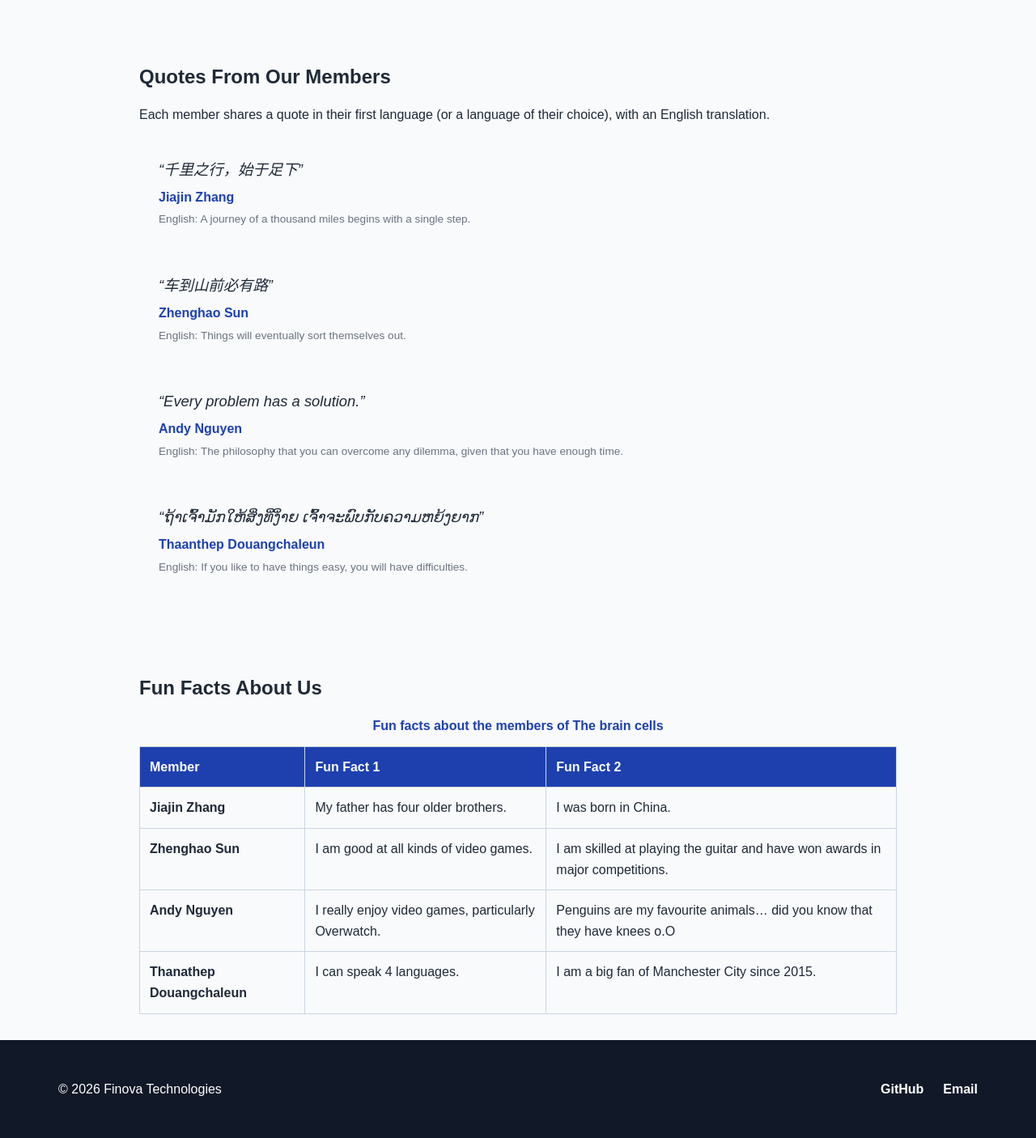
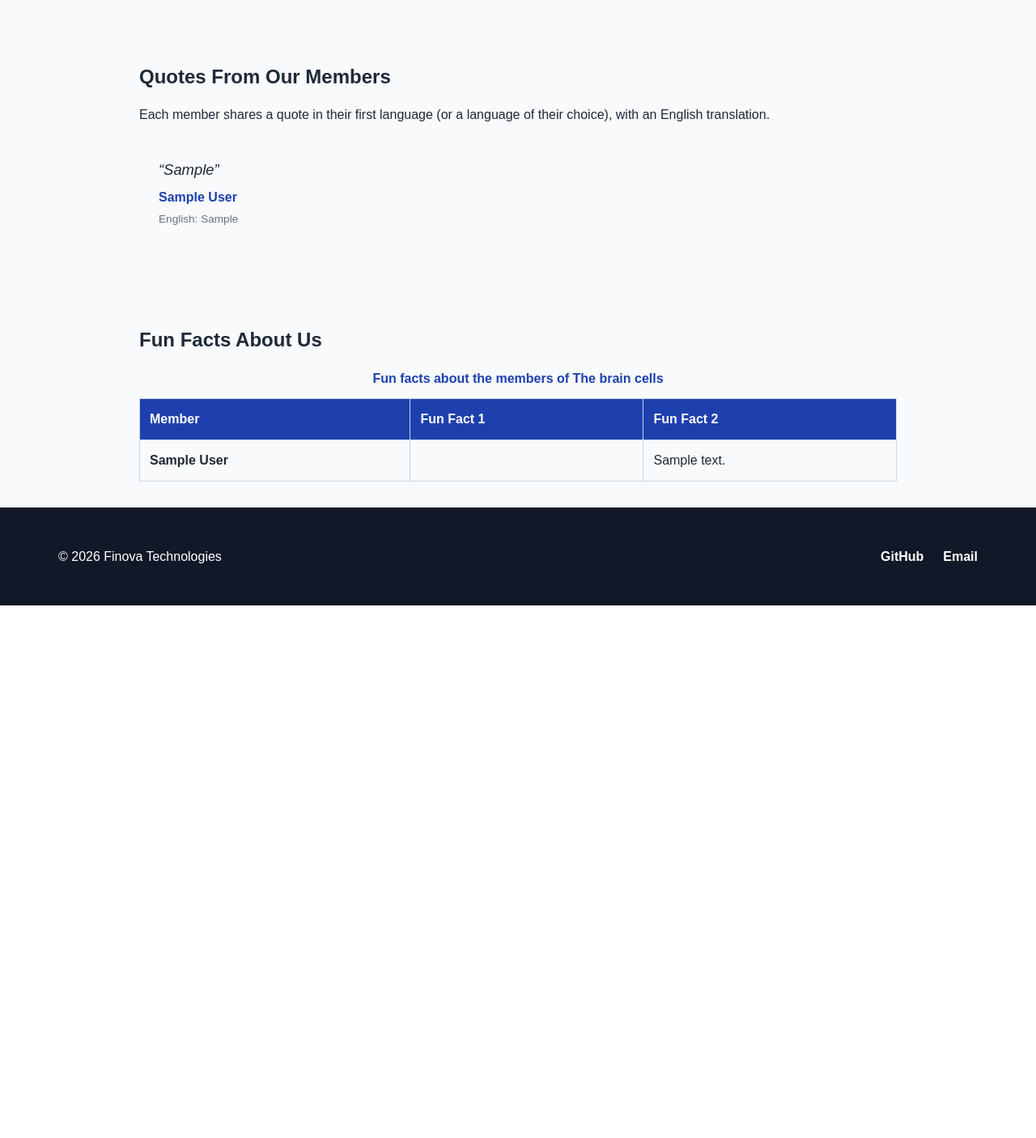
Before and after one commit to JiajinZhang-123/Applied-Web-Project-Part-2, a PHP site: page /about.php in a window 1280 px wide. Shown: the part 1565-2971 px from the top of the page at 81% size. After the commit the page ends 2313 px from the top, so only its background shows below. Run offline with PHP 8.4, Linux system fonts and the light colour scheme; tables that the repository leaves empty or names only in its code hold one stand-in row (values such as "Sample post").

Commit message:
feat: Load quotes and fun facts from database, complete dynamic about page

```diff
--- a/project2/about.php
+++ b/project2/about.php
@@ -140,43 +140,32 @@ include 'nav.inc';
             translation.
         </p>
 
-        <article class="quote-card">
-            <p class="quote-original">&ldquo;千里之行，始于足下&rdquo;</p>
-            <p class="quote-author">Jiajin Zhang</p>
-            <p class="quote-english">
-                English: A journey of a thousand miles begins with a
-                single step.
-            </p>
-        </article>
+        <?php
+        $query = "SELECT m.full_name, q.original_quote, q.english_translation
+                  FROM member_quotes q
+                  JOIN team_members m ON q.member_id = m.member_id
+                  ORDER BY m.display_order";
 
-        <article class="quote-card">
-            <p class="quote-original">&ldquo;车到山前必有路&rdquo;</p>
-            <p class="quote-author">Zhenghao Sun</p>
-            <p class="quote-english">
-                English: Things will eventually sort themselves out.
-            </p>
-        </article>
+        $result = mysqli_query($dbconn, $query);
 
-        <article class="quote-card">
-            <p class="quote-original">&ldquo;Every problem has a solution.&rdquo;</p>
-            <p class="quote-author">Andy Nguyen</p>
-            <p class="quote-english">
-                English: The philosophy that you can overcome any
-                dilemma, given that you have enough time.
-            </p>
-        </article>
+        if ($result && mysqli_num_rows($result) > 0) {
+            while ($row = mysqli_fetch_assoc($result)) {
+                ?>
+                <article class="quote-card">
+                    <p class="quote-original">&ldquo;<?php echo htmlspecialchars($row['original_quote']); ?>&rdquo;</p>
+                    <p class="quote-author"><?php echo htmlspecialchars($row['full_name']); ?></p>
+                    <p class="quote-english">
+                        English: <?php echo htmlspecialchars($row['english_translation']); ?>
+                    </p>
+                </article>
+                <?php
+            }
+        } else {
+            echo '<p>Quotes are not available.</p>';
+        }
 
-        <article class="quote-card">
-            <p class="quote-original">
-                &ldquo;ຖ້າເຈົ້າມັກໃຫ້ສິ່ງທິ່ງິ່າຍ
-                ເຈົ້າຈະພົບກັບຄວາມຫຍ້ງຍາກ&rdquo;
-            </p>
-            <p class="quote-author">Thaanthep Douangchaleun</p>
-            <p class="quote-english">
-                English: If you like to have things easy, you will
-                have difficulties.
-            </p>
-        </article>
+        mysqli_free_result($result);
+        ?>
 
     </section>
 
@@ -199,38 +188,57 @@ include 'nav.inc';
             </thead>
 
             <tbody>
-                <tr>
-                    <th scope="row">Jiajin Zhang</th>
-                    <td>My father has four older brothers.</td>
-                    <td>I was born in China.</td>
-                </tr>
-                <tr>
-                    <th scope="row">Zhenghao Sun</th>
-                    <td>I am good at all kinds of video games.</td>
-                    <td>
-                        I am skilled at playing the guitar and
-                        have won awards in major competitions.
-                    </td>
-                </tr>
-                <tr>
-                    <th scope="row">Andy Nguyen</th>
-                    <td>
-                        I really enjoy video games, particularly
-                        Overwatch.
-                    </td>
-                    <td>
-                        Penguins are my favourite animals&hellip;
-                        did you know that they have knees o.O
-                    </td>
-                </tr>
-                <tr>
-                    <th scope="row">Thanathep Douangchaleun</th>
-                    <td>I can speak 4 languages.</td>
-                    <td>I am a big fan of Manchester City since 2015.</td>
-                </tr>
+                <?php
+                $query = "SELECT m.full_name, f.display_order, f.fact_text
+                          FROM member_fun_facts f
+                          JOIN team_members m ON f.member_id = m.member_id
+                          ORDER BY m.display_order, f.display_order";
+
+                $result = mysqli_query($dbconn, $query);
+
+                if ($result && mysqli_num_rows($result) > 0) {
+                    $currentMember = null;
+                    $fact1 = '';
+                    $fact2 = '';
+                    while ($row = mysqli_fetch_assoc($result)) {
+                        if ($currentMember !== $row['full_name']) {
+                            if ($currentMember !== null) {
+                                echo '<tr>';
+                                echo '<th scope="row">' . htmlspecialchars($currentMember) . '</th>';
+                                echo '<td>' . htmlspecialchars($fact1) . '</td>';
+                                echo '<td>' . htmlspecialchars($fact2) . '</td>';
+                                echo '</tr>';
+                            }
+                            $currentMember = $row['full_name'];
+                            $fact1 = '';
+                            $fact2 = '';
+                        }
+
+                        if ($row['display_order'] == 1) {
+                            $fact1 = $row['fact_text'];
+                        } else {
+                            $fact2 = $row['fact_text'];
+                        }
+                    }
+                    if ($currentMember !== null) {
+                        echo '<tr>';
+                        echo '<th scope="row">' . htmlspecialchars($currentMember) . '</th>';
+                        echo '<td>' . htmlspecialchars($fact1) . '</td>';
+                        echo '<td>' . htmlspecialchars($fact2) . '</td>';
+                        echo '</tr>';
+                    }
+                } else {
+                    echo '<tr><td colspan="3">Fun facts are not available.</td></tr>';
+                }
+
+                mysqli_free_result($result);
+                ?>
             </tbody>
         </table>
 
     </section>
 
-<?php include 'footer.inc'; ?>
+<?php
+mysqli_close($dbconn);
+include 'footer.inc';
+?>
```
